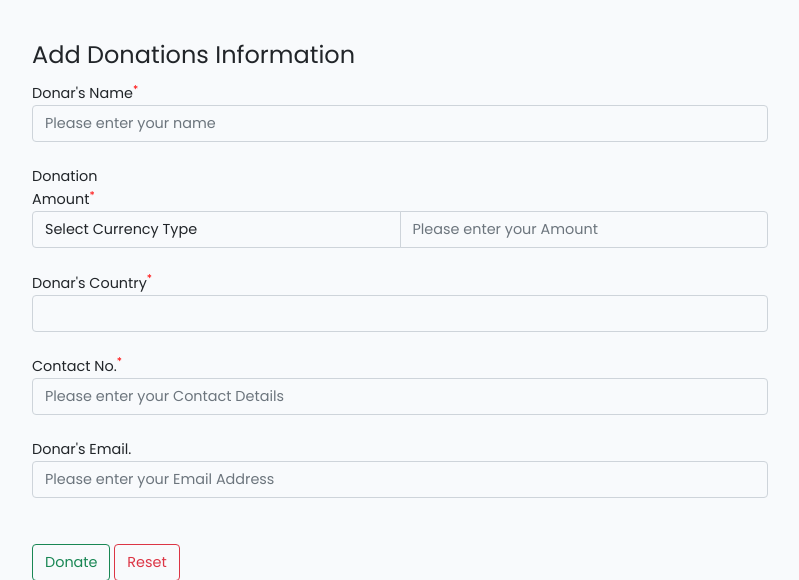
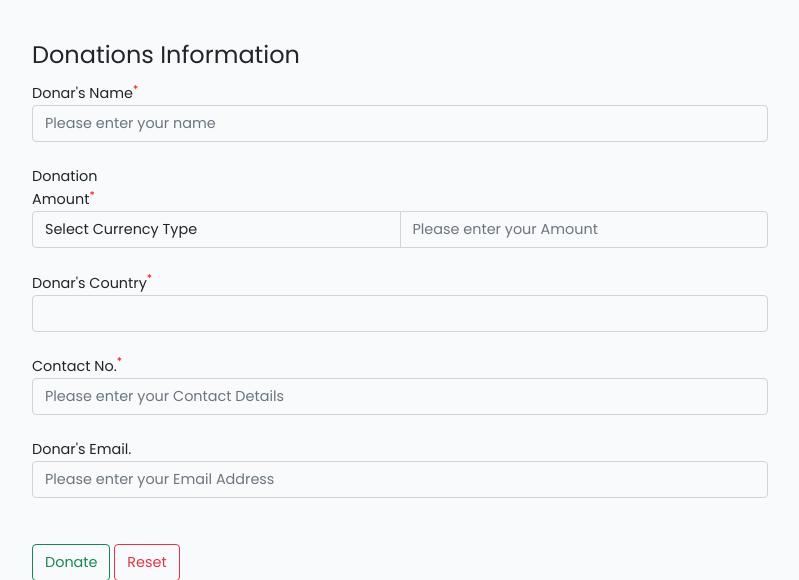
Before and after one commit to Lalendra96/msd-donations, a Laravel app: page /donations in a window 1280 px wide. Shown: the part 95-675 px from the top of the page, without its empty margins (240-1039 px from the left). Run offline with Laravel 8, Linux system fonts and the light colour scheme; some libraries are stand-ins or nearby versions.

Commit message:
Updated Legend Tag of Form

```diff
--- a/resources/views/donations.blade.php
+++ b/resources/views/donations.blade.php
@@ -56,7 +56,7 @@
             <div class="col-md-8" style="margin-top: 1cm; margin-bottom: 2cm;">
                <form id="addDonations" name="addDonations" autocomplete="off" method="POST" action="{{route('addDonationInformation')}}">
                   @csrf
-                  <legend>Add Donations Information</legend>
+                  <legend>Donations Information</legend>
                   <div class="form-group">
                      <label class="col-sm-2 control-label">Donar's Name<sup style="color:red">*</sup></label>
                      <input type="text" autocomplete="off" class="form-control txtOnly" name="donar_name" placeholder="Please enter your name" required>
```
